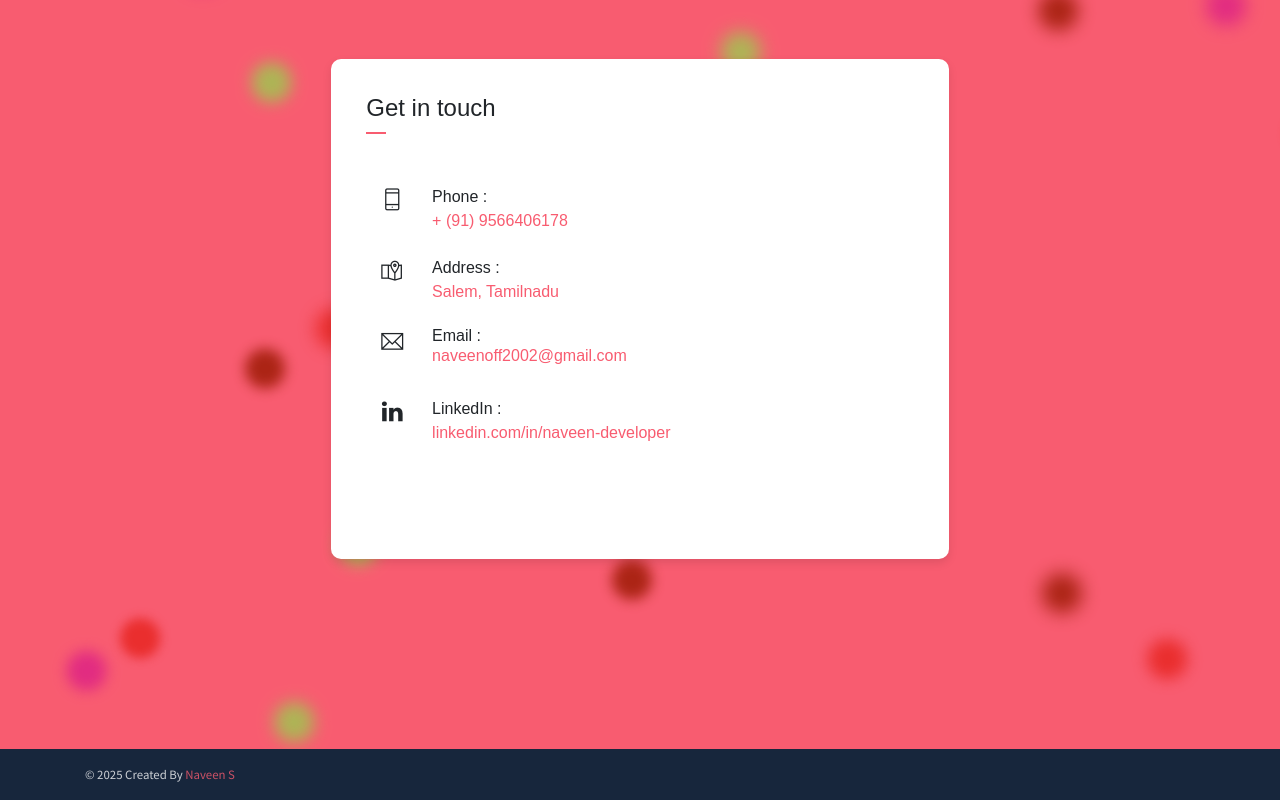
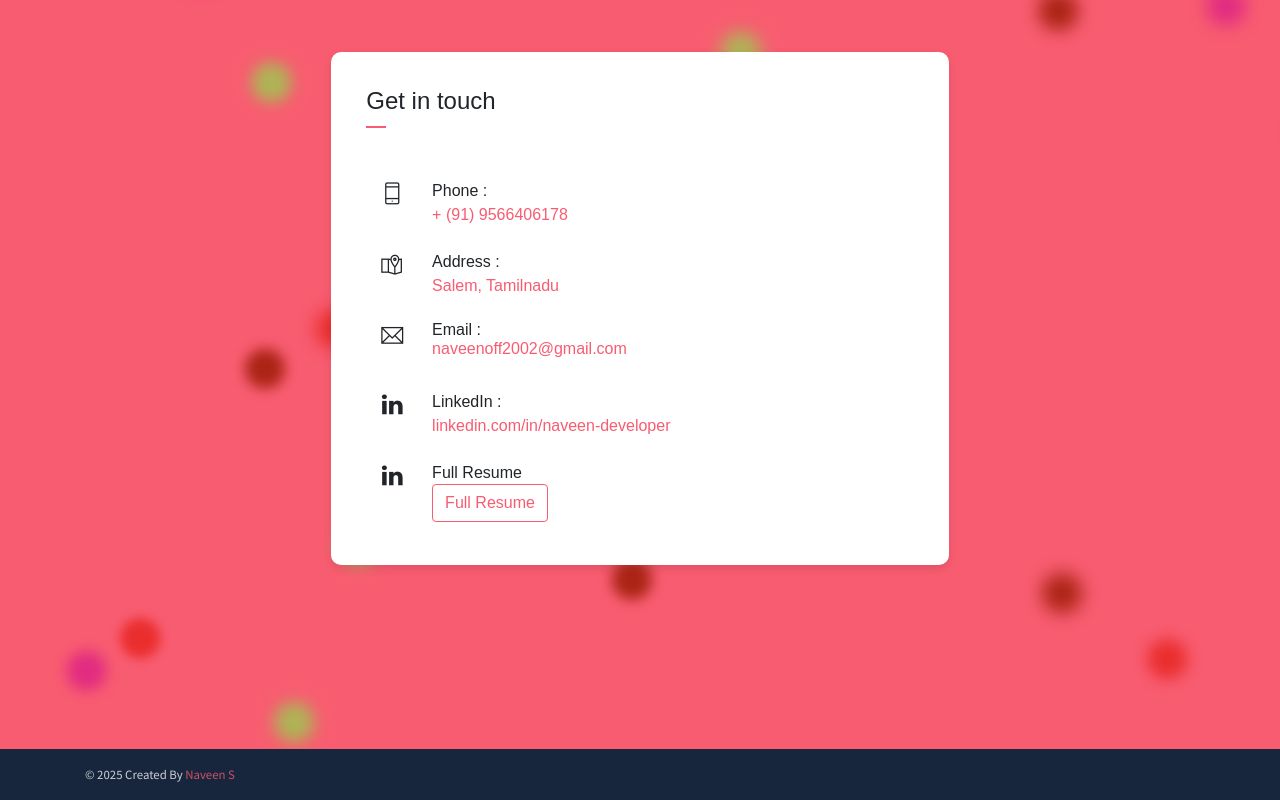
Before and after one commit to Naveen-offi/portfolio, a plain HTML site: page index.html in a window 1280 px wide. Shown: the part 3886-4686 px from the top of the page. Drawn offline with Linux system fonts and the light colour scheme.

Commit message:
Update index.html
Added full resume

```diff
--- a/index.html
+++ b/index.html
@@ -522,6 +522,16 @@
                                 <h6 class="d-inline">LinkedIn :<br> <a href="https://www.linkedin.com/in/naveen-developer" target="_blank"><span class="text-muted"></span>linkedin.com/in/naveen-developer</span></a></h6>
                             </div>
                         </div>
+                        <div class="row mb-2">
+                            <div class="col-1 pt-1 mr-1">
+                                <i class="ti-linkedin icon-md"></i>
+                            </div>
+                            <div class="col-10">
+                                <h6 class="d-inline">Full Resume<br> <a href="assets/files/Naveen_S-Python_Dev.pdf" target="_blank">
+		<button class="btn btn-outline-danger" download="Naveen_S-Python_Dev.pdf"><i class="icon-down-circled2 "></i>Full Resume</button>
+		</a></h6>
+                            </div>
+                        </div>
 
                     </div>
                 </div>
```
